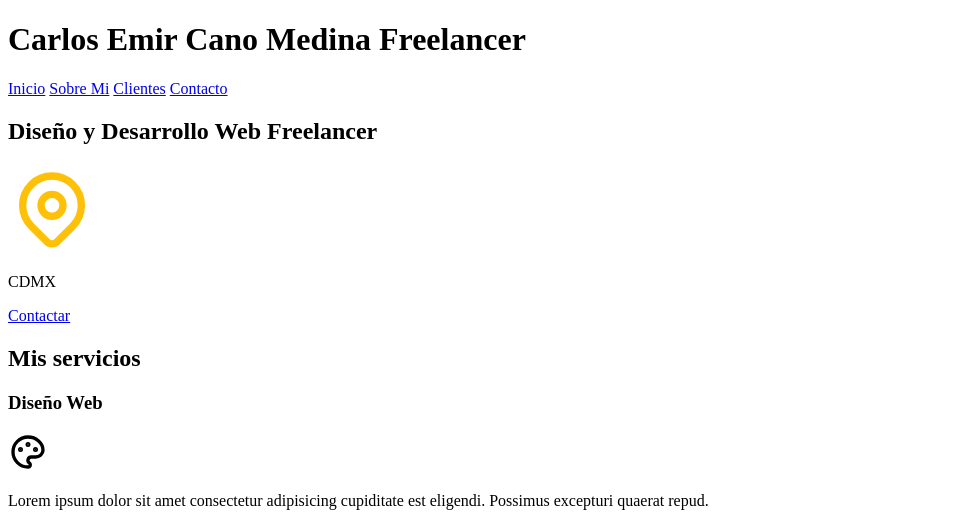
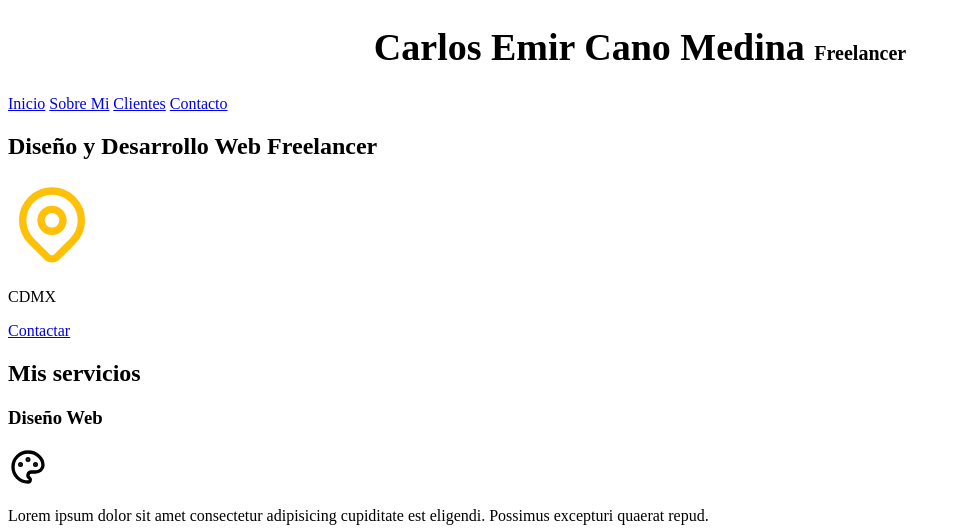
Before and after one commit to Unkinder/freelancer_inicio, a plain HTML site: page index.html in a window 1280 px wide. Shown: the top 531 px of the page, without its empty margins (0-961 px from the left). Drawn offline with Linux system fonts and the light colour scheme.

Commit message:
10/01/2021 11:24 pm

```diff
--- /dev/null
+++ b/css/styles.css
@@ -0,0 +1,16 @@
+html{
+    font-size: 62.5%;
+}
+
+body{
+    font-size: 16px;
+}
+
+h1{
+    text-align: center;
+    font-size: 3.8rem;
+}
+
+span{
+    font-size:2rem;
+}
--- a/index.html
+++ b/index.html
@@ -5,11 +5,13 @@
     <meta charset="UTF-8">
     <meta name="viewport" content="width=device-width, initial-scale=1.0">
     <title>Diseñador Freelancer</title>
+    <link rel="preload" href="css/styles.css" as="style">
+    <link rel="stylesheet" href="css/styles.css">
 </head>
 
 <body>
     <header>
-        <h1>Carlos Emir Cano Medina Freelancer</h1>
+        <h1>Carlos Emir Cano Medina <span>Freelancer</span></h1>
     </header>
 
     <nav>
```
Also changed, not shown: nosotros.html (+2 -0 lines).
